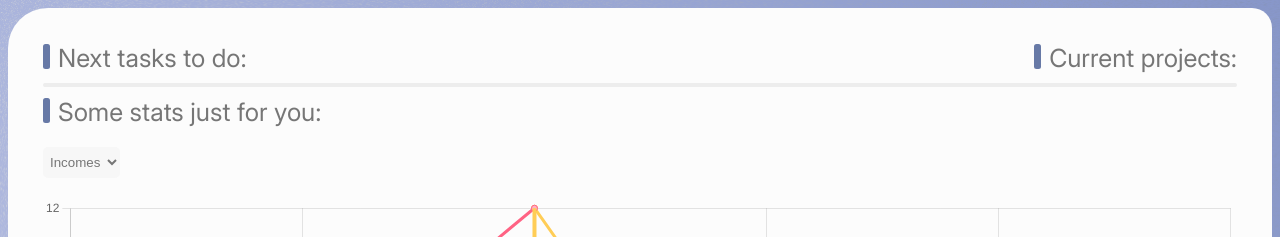
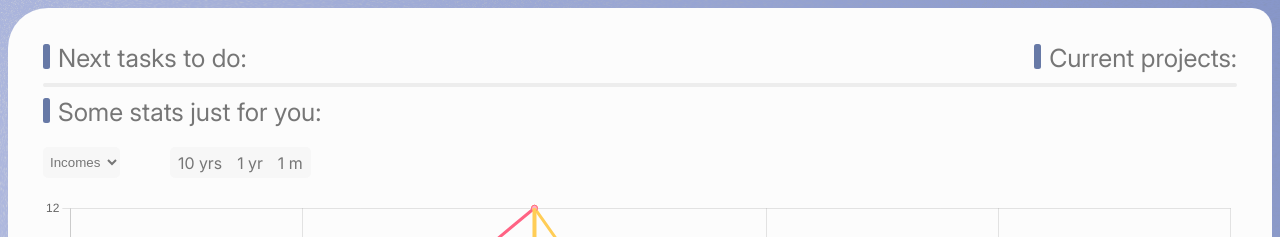
Before and after one commit to MeyDetour/front-end-poulpidou, a React (Create React App) app: page / in a window 1280 px wide. Shown: the top 237 px of the page. Built offline with nearby package versions, Linux system fonts and the light colour scheme.

Commit message:
Start on chart input

```diff
--- a/src/components/subpages/home/lineChart.jsx
+++ b/src/components/subpages/home/lineChart.jsx
@@ -20,7 +20,7 @@ ChartJS.register(
 	Legend
 );
 
-const LineChart = () => {
+const LineChart = ({ type, time }) => {
 
 	const options = {
 		responsive: true,
--- /dev/null
+++ b/src/css/home.css
@@ -0,0 +1,28 @@
+.hor-radio {
+	width: fit-content;
+	height: 31px;
+
+	border-radius: 5px;
+
+	background-color: var(--input-grey);
+
+	gap: 5px;
+	align-items: center;
+}
+.hor-radio__opt {
+	width: fit-content;
+	height: 22px;
+	padding: 2px 5px;
+
+	border-radius: 4px;
+
+	line-height: 22px;
+	color: var(--text-grey);
+
+	cursor: pointer;
+
+	transition: .2s;
+}
+.hor-radio__opt:first-child { margin-left: 3px; }
+.hor-radio__opt:last-child { margin-right: 3px; }
+.hor-radio__opt.selected { background-color: var(--grey-light-4-hover); }
--- a/src/routes/homePage.jsx
+++ b/src/routes/homePage.jsx
@@ -1,8 +1,12 @@
-import React from 'react';
+import React, { useState, useEffect } from 'react';
+import '../css/home.css';
 
 import LineChart from '../components/subpages/home/lineChart';
 
 const HomePage = () => {
+	const [type, setType] = useState();
+	const [time, setTime] = useState();
+
 	return (
 		<>
 			<div className="scroll-container">
@@ -17,14 +21,19 @@ const HomePage = () => {
 				<div className="horizontal-line"></div>
 				<div className="flex-col-between chart-section">
 					<h2>Some stats just for you:</h2>
-					<div className="flex-row" style={{gap: "100px", marginTop: "20px"}}>
-						<select name="" id="">
+					<div className="flex-row" style={{gap: "50px", marginTop: "20px"}}>
+						<select name="" id="" value={type} onChange={e => setType(e.target.value)}>
 							<option value="incomes">Incomes</option>
-							<option value="incomes">Project</option>
-							<option value="incomes">Tasks</option>
+							<option value="project">Project</option>
+							<option value="tasks">Tasks</option>
 						</select>
+						<div className="flex-row hor-radio">
+							<div className={`hor-radio__opt ${time === '10yrs' && 'selected'}`} onClick={() => setTime('10yrs')}>10 yrs</div>
+							<div className={`hor-radio__opt ${time === '1yr' && 'selected'}`} onClick={() => setTime('1yr')}>1 yr</div>
+							<div className={`hor-radio__opt ${time === '1m' && 'selected'}`} onClick={() => setTime('1m')}>1 m</div>
+						</div>
 					</div>
-					<LineChart />
+					<LineChart type={type} time={time} />
 				</div>
 			</div>
 		</>
```
